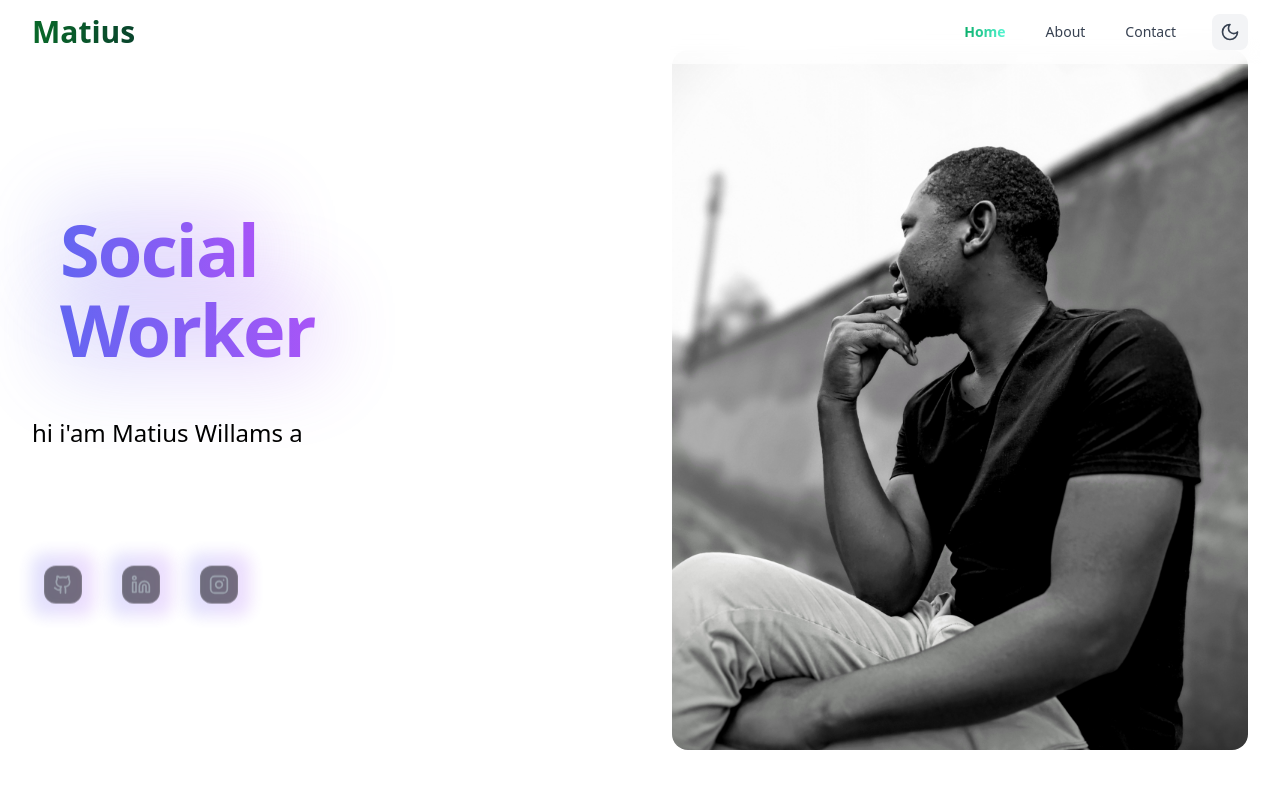
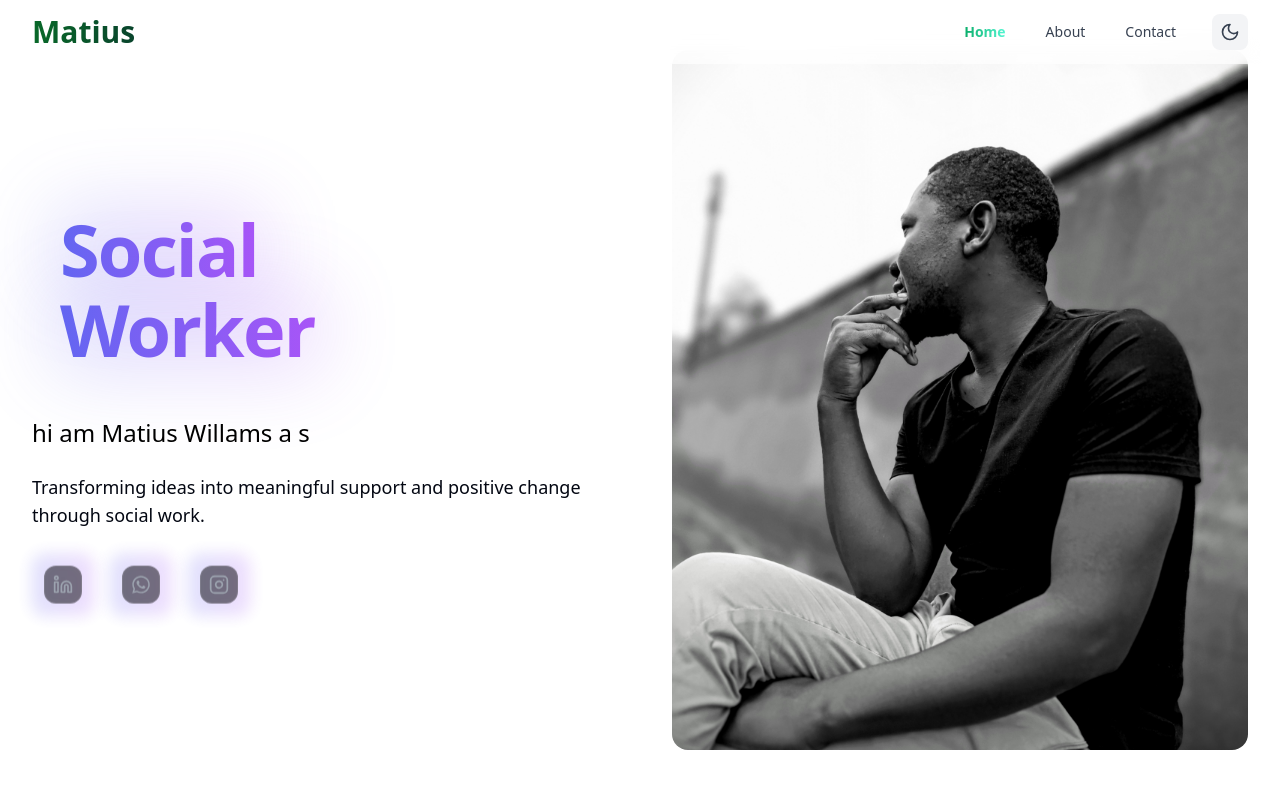
Before and after one commit to evanjunior99/downtown, a Next.js app: page / in a window 1280 px wide. Shown: the top 788 px of the page. Built offline with nearby package versions, Linux system fonts and the light colour scheme.

Commit message:
puting link names

```diff
--- a/src/app/components/SocialLinks/page.jsx
+++ b/src/app/components/SocialLinks/page.jsx
@@ -16,7 +16,7 @@ const socialLinks = [
     displayName: "Let's Connect",
     subText: "on LinkedIn",
     icon: Linkedin,
-    url: "https://www.linkedin.com/in/ekizr/",
+    url: "https://www.linkedin.com/in/MatiusWilliams/",
     color: "#0A66C2",
     gradient: "from-[#0A66C2] to-[#0077B5]",
     isPrimary: true
@@ -26,7 +26,7 @@ const socialLinks = [
     displayName: "Instagram",
     subText: "@Matius Williams",
     icon: Instagram,
-    url: "https://www.instagram.com/ekizr_/?hl=id",
+    url: "https://www.instagram.com/MatiusWilliams",
     color: "#E4405F",
     gradient: "from-[#833AB4] via-[#E4405F] to-[#FCAF45]"
   },
--- a/src/app/pages/home.jsx
+++ b/src/app/pages/home.jsx
@@ -2,6 +2,7 @@
 
 import { useState, useEffect, memo } from "react";
 import { Github, Linkedin, Instagram } from "lucide-react";
+import { FaWhatsapp } from "react-icons/fa";
 import AOS from "aos";
 import "aos/dist/aos.css";
 
@@ -61,12 +62,12 @@ const SocialLink = memo(({ icon: Icon, link }) => (
 const TYPING_SPEED = 100;
 const ERASING_SPEED = 50;
 const PAUSE_DURATION = 2000;
-const WORDS = ["hi i'am Matius Willams a social worker"];
+const WORDS = ["hi am Matius Willams a social worker"];
 
 const SOCIAL_LINKS = [
-  { icon: Github, link: "https://github.com/EkiZR" },
-  { icon: Linkedin, link: "https://www.linkedin.com/in/ekizr/" },
-  { icon: Instagram, link: "https://www.instagram.com/ekizr_/?hl=id" }
+  { icon: Linkedin, link: "https://www.linkedin.com/in/Matias Williams/" },
+  { icon: FaWhatsapp, link: "https://wa.me/+265885783996" },
+  { icon: Instagram, link: "https://www.instagram.com/MatiusWilliams/" }
 ];
 
 const Home = () => {
@@ -140,10 +141,10 @@ const Home = () => {
                 </div>
 
                 {/* Description */}
-                <p className="text-sm sm:text-base text-white md:text-lg text-muted-foreground max-w-xl leading-relaxed font-light mx-auto lg:mx-0"
-                  data-aos="fade-up"
-                  data-aos-delay="1000">
-                  Creating innovative, functional, and user-friendly applications for digital solutions.
+                <p className="text-sm xs:text-base sm:text-lg text-gray-950 dark:text-gray-100 max-w-xl leading-relaxed font-light mx-auto lg:mx-0 px-4 sm:px-0"
+                   data-aos="fade-up"
+                   data-aos-delay="1000">
+                  Transforming ideas into meaningful support and positive change through social work.
                 </p>
 
                 {/* Social Links */}
```
